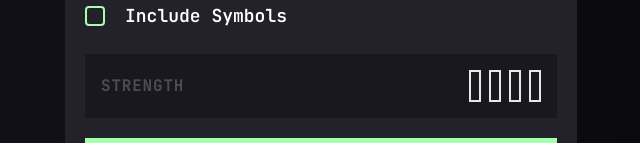
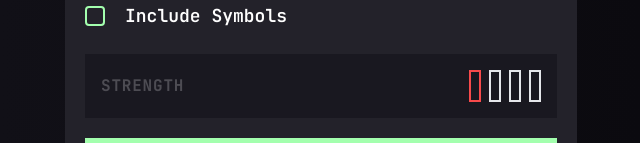
Before and after one commit to Sana-Shabeel/password-generator, a React (Vite) app: page / in a window 1280 px wide. Shown: the part 657-800 px from the top of the page, without its empty margins (319-959 px from the left). Built offline with nearby package versions, Linux system fonts and the light colour scheme.

Commit message:
Add gen pass

```diff
--- a/src/components/StrengthIndicator.tsx
+++ b/src/components/StrengthIndicator.tsx
@@ -3,11 +3,29 @@ interface StrengthIndicatorProps {
 }
 
 const StrengthIndicator = ({ score }: StrengthIndicatorProps) => {
-  const basicBarStyles = "w-3 h-8 bg-transparent border-2";
+  const baseBarStyles = "w-3 h-8 bg-transparent border-2 border-currentColor";
 
-  const passwordColor = ["#F74A4B", "#FB7956", "#F8CC63", "#A3FFAE"];
+  const passwordStrength = ["TOO WEAK", "WEAK", "MEDIUM", "STRONG"];
 
   console.log(`score: ${score}`);
+
+  const getPasswordColor = () => {
+    switch (score) {
+      case 0:
+        return "bg-[#F74A4B] border-[#F74A4B]";
+      case 1:
+        return "bg-[#F74A4B] border-[#F74A4B]";
+      case 2:
+        return "bg-[#FB7956] border-[#FB7956]";
+      case 3:
+        return "bg-[#F8CC63] border-[#F8CC63]";
+      case 4:
+        return "bg-[#A3FFAE] border-[#A3FFAE]";
+      default:
+        return "";
+    }
+  };
+  console.log(score);
 
   return (
     <div>
@@ -16,15 +34,29 @@ const StrengthIndicator = ({ score }: StrengthIndicatorProps) => {
           STRENGTH
         </p>
         <div className="flex gap-2">
-          {Array.from({ length: 4 }, (_, i) => (
-            <div
-              key={i}
-              className={`${basicBarStyles} `}
-              style={{
-                backgroundColor: i < score ? passwordColor[score] : "",
-              }}
-            ></div>
-          ))}
+          <span className="text-xl mr-2 font-bold text-white">
+            {passwordStrength[score - 1]}
+          </span>
+          <div
+            className={`${baseBarStyles} ${
+              score >= 0 ? getPasswordColor() : ""
+            }`}
+          ></div>
+          <div
+            className={`${baseBarStyles} ${
+              score >= 1 ? getPasswordColor() : ""
+            }`}
+          ></div>
+          <div
+            className={`${baseBarStyles} ${
+              score >= 2 ? getPasswordColor() : ""
+            }`}
+          ></div>
+          <div
+            className={`${baseBarStyles} ${
+              score >= 3 ? getPasswordColor() : ""
+            }`}
+          ></div>
         </div>
       </div>
     </div>
```
